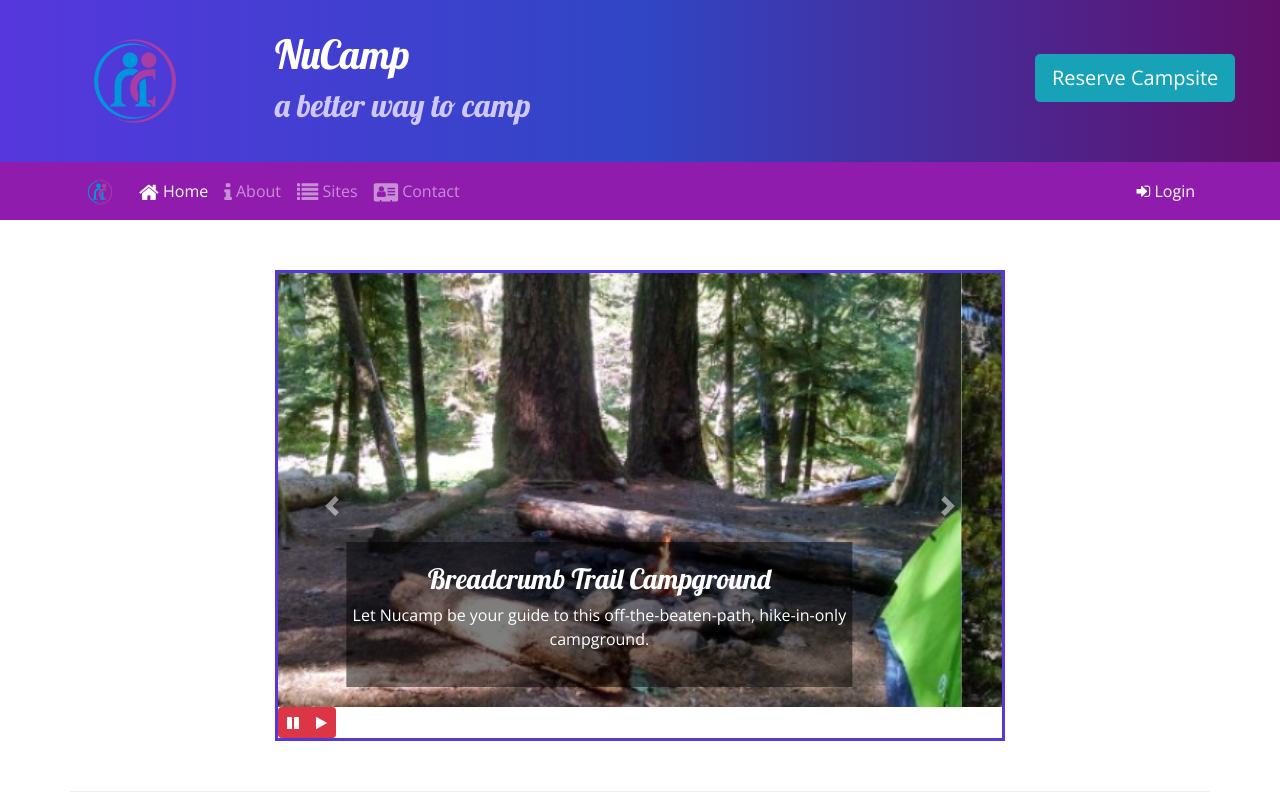
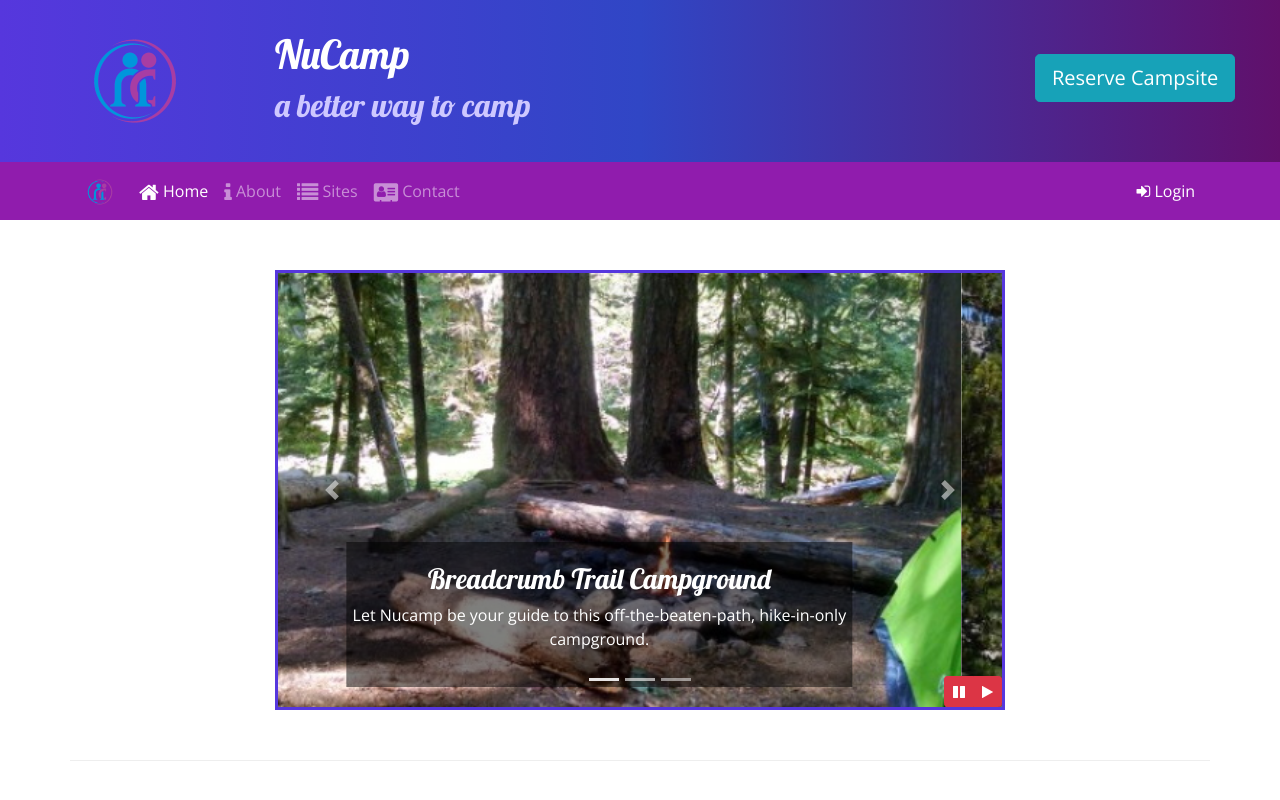
Before and after one commit to jessicadelfierro/nucampsite, a website: page index.html in a window 1280 px wide. Shown: the top 800 px of the page. Drawn offline with nearby package versions, Linux system fonts and the light colour scheme.

Commit message:
styled pause/play button for carousel

```diff
--- a/css/styles.css
+++ b/css/styles.css
@@ -54,3 +54,10 @@ a, a:hover {
 .carousel {
     border: solid #5637DD;
 }
+
+#carouselButton {
+    position: absolute;
+    right: 0;
+    bottom: 0;
+    z-index: 100; /*ensure that the buttons appears overlayed instead of being hidden underneath the carousel*/
+}
```
